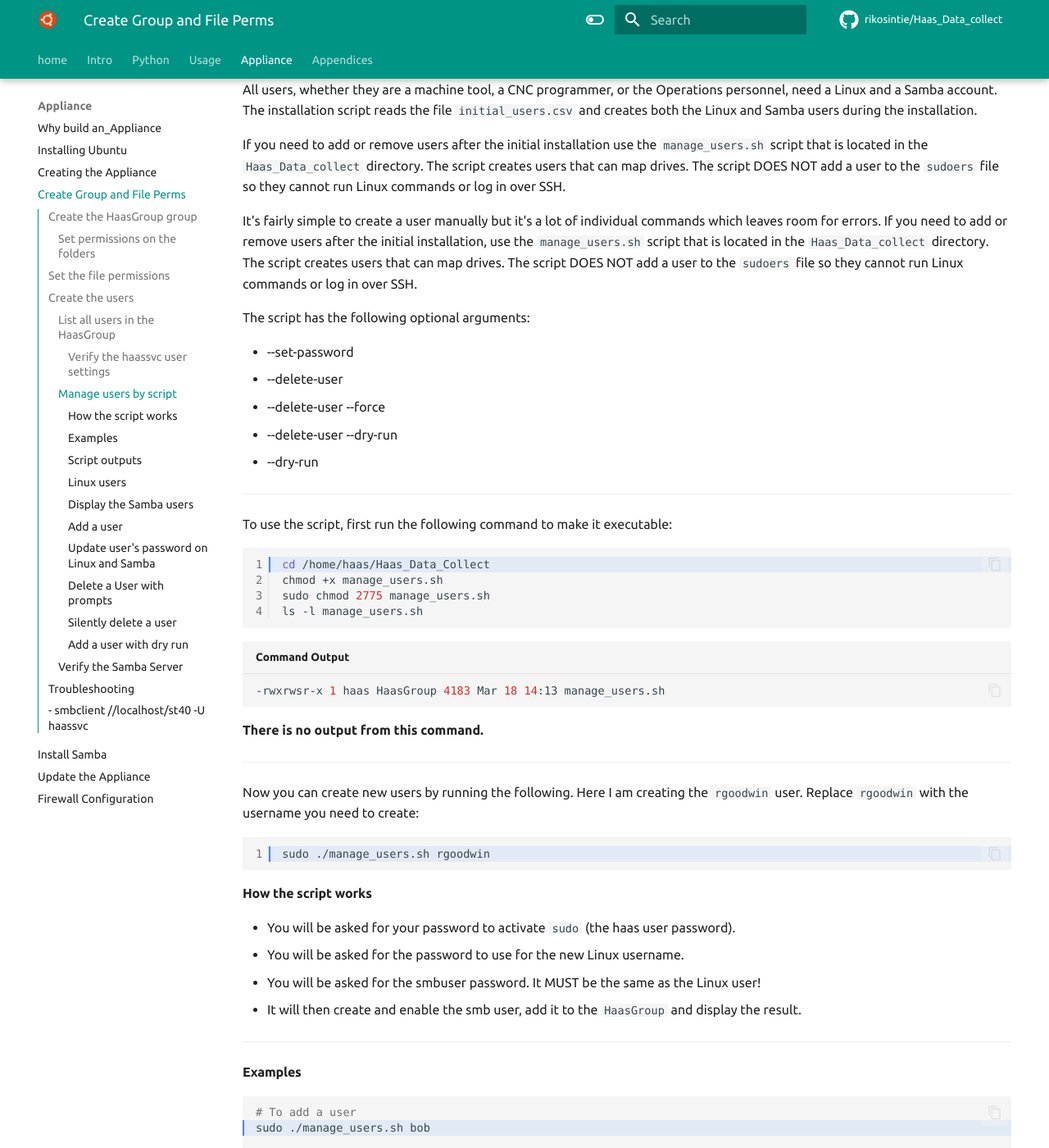
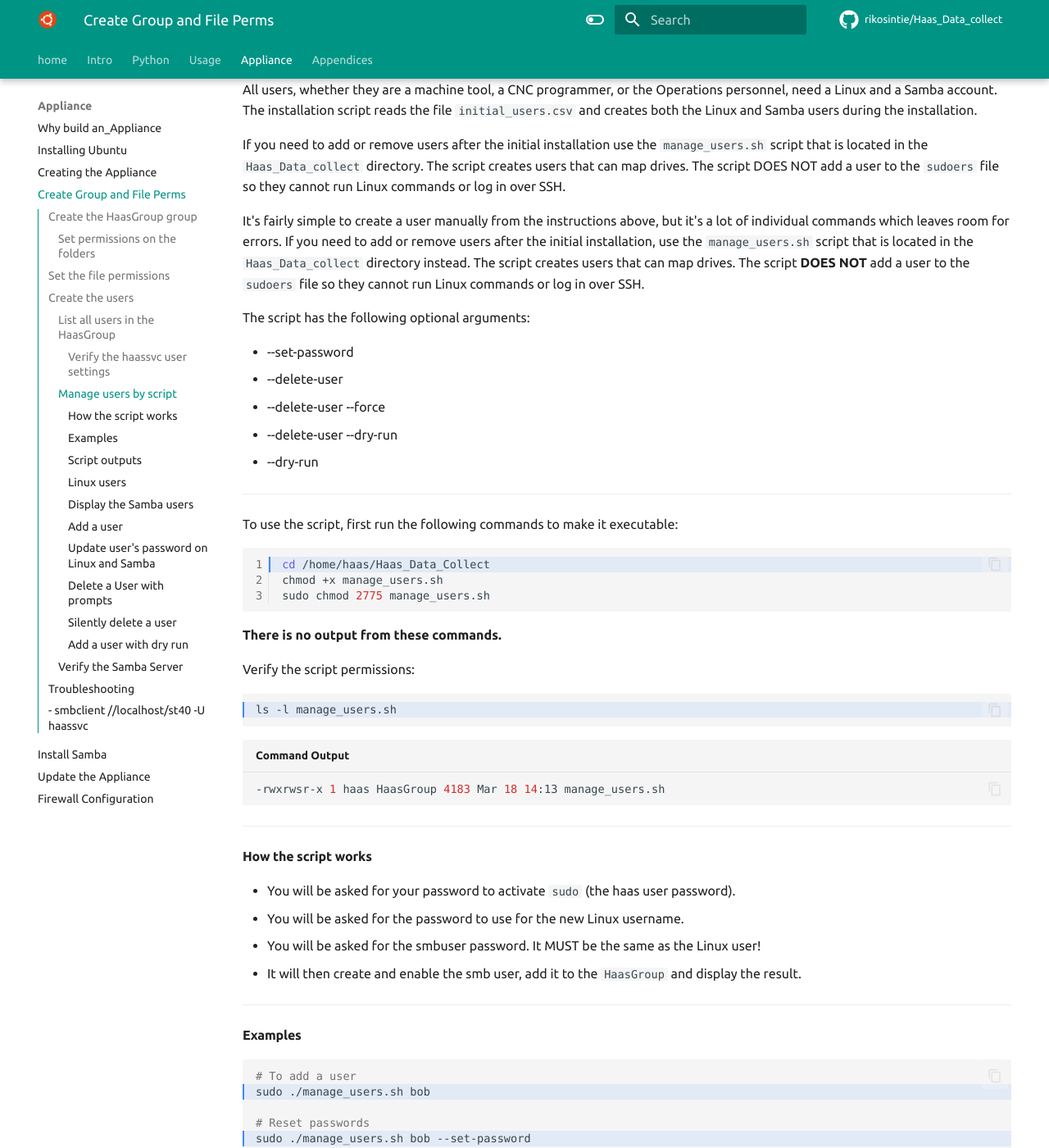
Before and after one commit to rikosintie/Haas_Data_collect, an MkDocs documentation site: the page built from docs/build_pi_5_appliance/create-groups.md, in a window 1280 px wide and 1400 px high, scrolled down 5103 px. Shown: the whole window at 82% size. Built offline with MkDocs 1.6.1 and Material for MkDocs 9.7.7, drawn with Linux system fonts in a browser that asks for light colours; some web fonts are replaced; comment, search, counter and statistics services are not loaded; some of the changed text lies outside the part shown.

Commit message:
Git Title: create-groups.md - Updated the "create users" section

````diff
--- a/docs/build_pi_5_appliance/create-groups.md
+++ b/docs/build_pi_5_appliance/create-groups.md
@@ -214,7 +214,7 @@
 
 If you need to add or remove users after the initial installation use the `manage_users.sh` script that is located in the `Haas_Data_collect` directory. The script creates users that can map drives. The script DOES NOT add a user to the `sudoers` file so they cannot run Linux commands or log in over SSH.
 
-It's fairly simple to create a user manually but it's a lot of individual commands which leaves room for errors. If you need to add or remove users after the initial installation, use the `manage_users.sh` script that is located in the `Haas_Data_collect` directory. The script creates users that can map drives. The script DOES NOT add a user to the `sudoers` file so they cannot run Linux commands or log in over SSH.
+It's fairly simple to create a user manually from the instructions above, but it's a lot of individual commands which leaves room for errors. If you need to add or remove users after the initial installation, use the `manage_users.sh` script that is located in the `Haas_Data_collect` directory instead. The script creates users that can map drives. The script **DOES NOT** add a user to the `sudoers` file so they cannot run Linux commands or log in over SSH.
 
 The script has the following optional arguments:
 
@@ -226,29 +226,27 @@
 
 ----------------------------------------------------------------
 
-To use the script, first run the following command to make it executable:
+To use the script, first run the following commands to make it executable:
 
 ```bash linenums='1' hl_lines='1'
 cd /home/haas/Haas_Data_Collect
 chmod +x manage_users.sh
 sudo chmod 2775 manage_users.sh
+```
+
+**There is no output from these commands.**
+
+Verify the script permissions:
+
+```bash hl_lines='1'
 ls -l manage_users.sh
-
 ```
 
 ```bash title='Command Output'
 -rwxrwsr-x 1 haas HaasGroup 4183 Mar 18 14:13 manage_users.sh
 ```
 
-****There is no output from this command.****
-
 ----------------------------------------------------------------
-
-Now you can create new users by running the following. Here I am creating the `rgoodwin` user. Replace `rgoodwin` with the username you need to create:
-
-```bash linenums='1' hl_lines='1'
-sudo ./manage_users.sh rgoodwin
-```
 
 #### How the script works
 
@@ -391,7 +389,6 @@
 Deleted user bob.
 Deleting Linux user bob
 Deletion complete for bob
-
 ```
 
 ----------------------------------------------------------------
````
Also changed, not shown: other parts of docs/build_pi_5_appliance/create-groups.md (+1 -1 lines).
